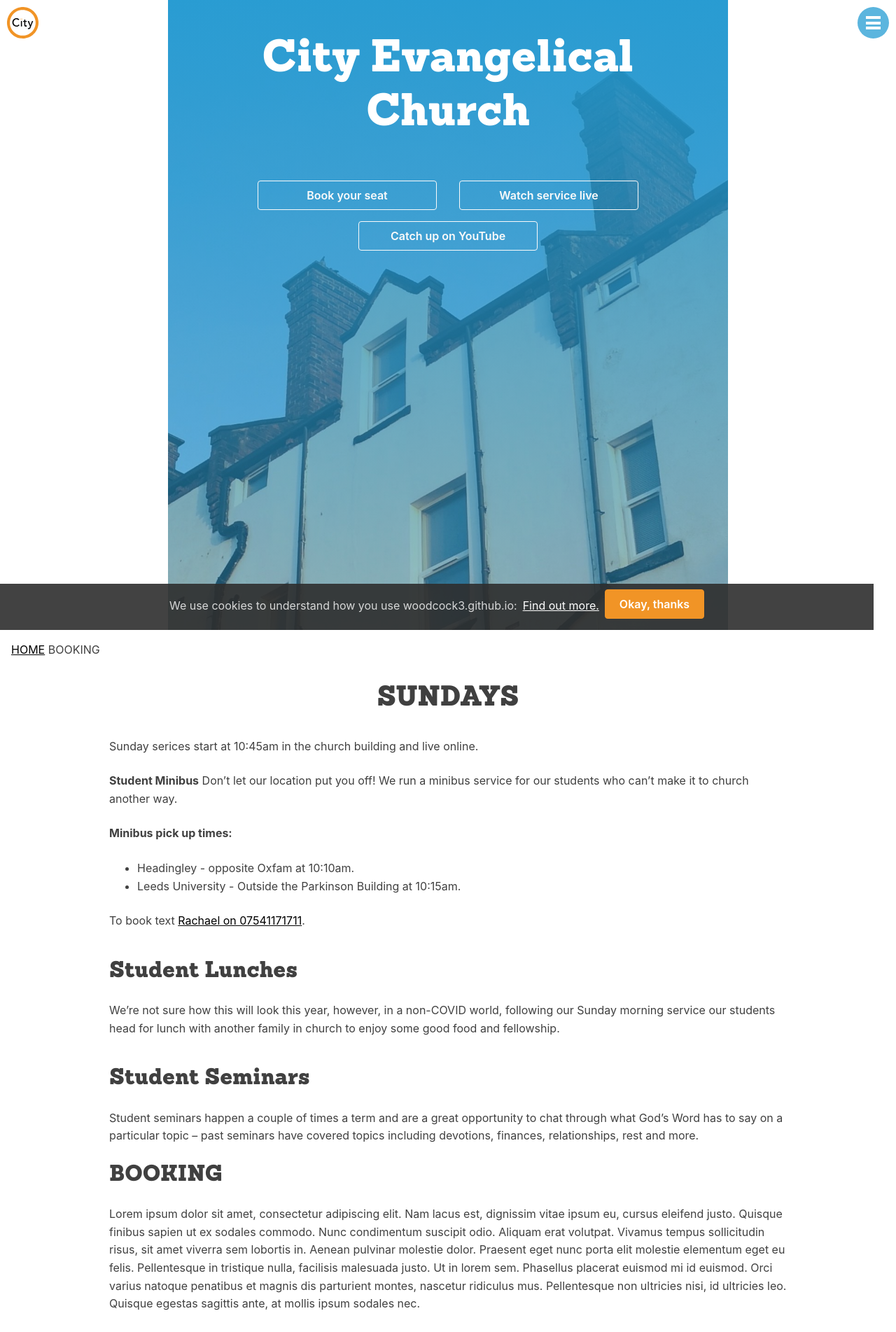
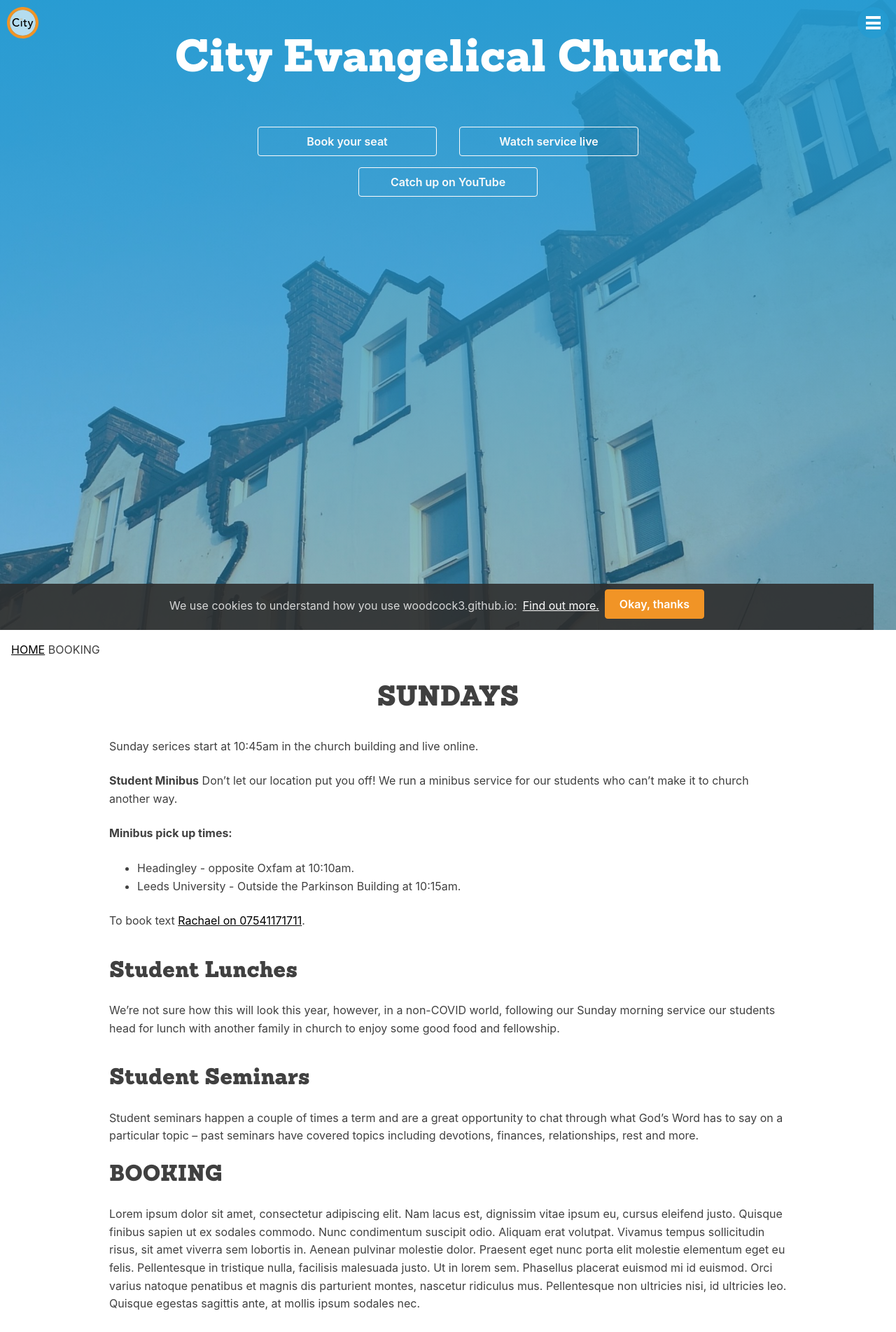
Before and after one commit to woodcox/city-jekyll, a Jekyll site: the page built from pages/_sunday/2021-01-03-booking.md, in a window 1280 px wide. Shown: the top 1903 px of the page at 70% size. Built offline with Jekyll 4.4.1, drawn with Linux system fonts in a browser that asks for light colours.

Commit message:
Update hero.html

```diff
--- a/_includes/templates/hero.html
+++ b/_includes/templates/hero.html
@@ -1,4 +1,4 @@
-<section class="hero small-container">
+<section class="hero full-container">
   <div class="flex-col">
     <div class="hero-text flex-large">
       <h1 class="hero-text-h1">City Evangelical Church</h1>
@@ -9,7 +9,7 @@
       </h2>
     </div>
   </div>
-  <div class="hero-buttons">
+  <div class="hero-buttons small-container">
     <div class="flex-row">
       <button class="muted-button hero-button flex-small one-third">Book your seat</button>
       <button class="muted-button hero-button flex-small one-third">Watch service live</button>
```
